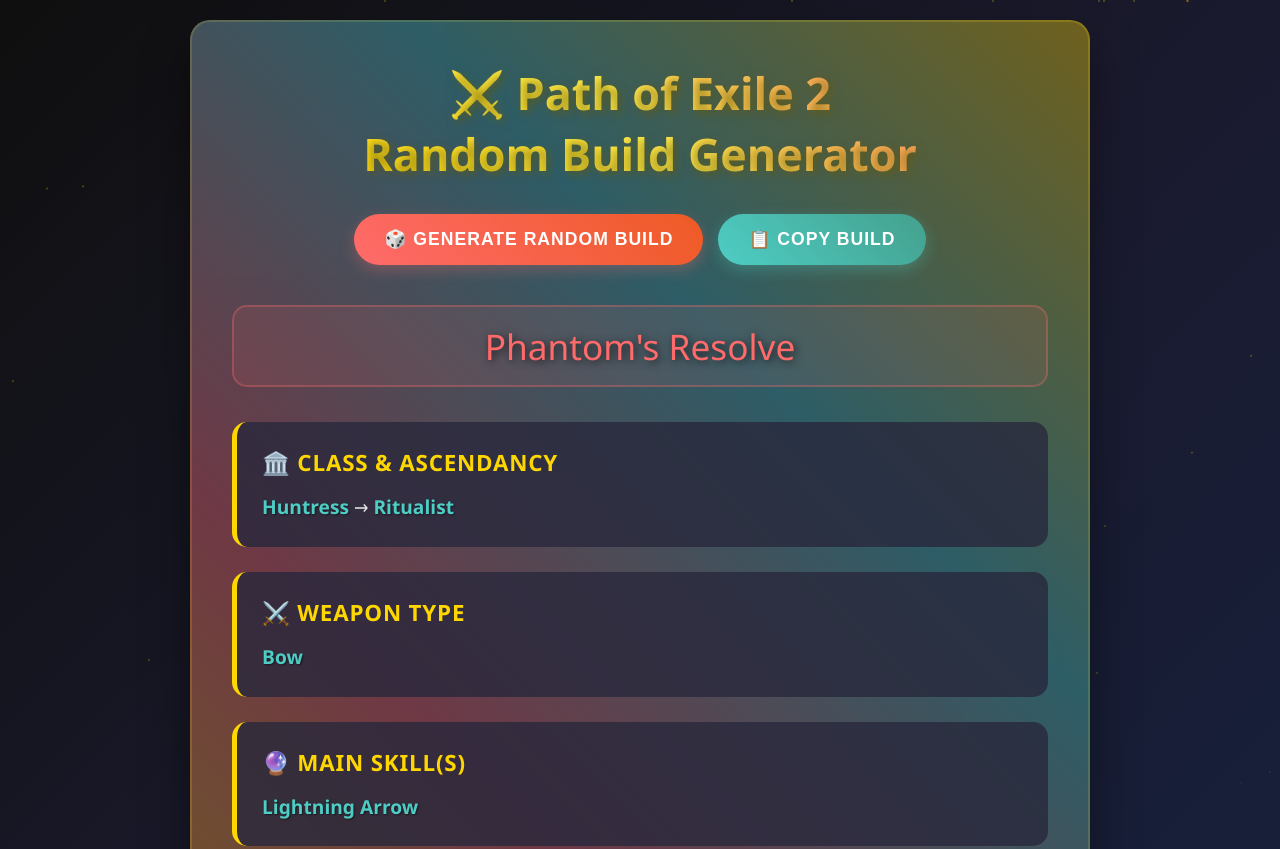
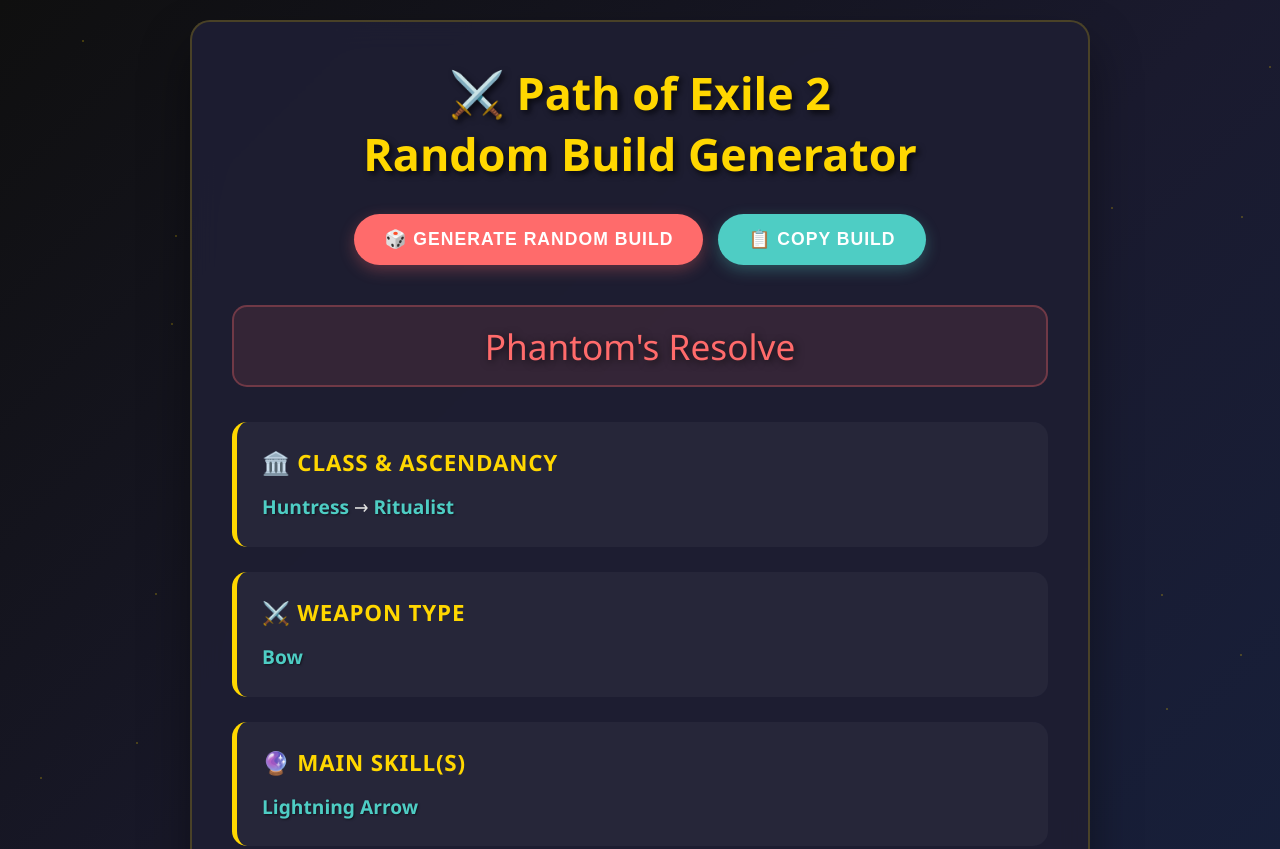
Before and after one commit to EnigmaMachine1/Poe2BuildGeneratorV2, a plain HTML site: page poe2_build_generator.html in a window 1280 px wide. Shown: the top 849 px of the page. Drawn offline with Linux system fonts and the light colour scheme.

Commit message:
remove animated colors

```diff
--- a/poe2_build_generator.html
+++ b/poe2_build_generator.html
@@ -21,7 +21,7 @@
             overflow-x: hidden;
         }
 
-        /* Animated background particles */
+        /* Static background particles */
         .bg-particles {
             position: fixed;
             top: 0;
@@ -38,24 +38,6 @@
             height: 2px;
             background: rgba(255, 215, 0, 0.3);
             border-radius: 50%;
-            animation: float 6s infinite linear;
-        }
-
-        @keyframes float {
-            0% {
-                transform: translateY(100vh) rotate(0deg);
-                opacity: 0;
-            }
-            10% {
-                opacity: 1;
-            }
-            90% {
-                opacity: 1;
-            }
-            100% {
-                transform: translateY(-10vh) rotate(360deg);
-                opacity: 0;
-            }
         }
 
         .container {
@@ -70,41 +52,12 @@
             position: relative;
         }
 
-        .container::before {
-            content: '';
-            position: absolute;
-            top: -2px;
-            left: -2px;
-            right: -2px;
-            bottom: -2px;
-            background: linear-gradient(45deg, #ffd700, #ff6b6b, #4ecdc4, #ffd700);
-            border-radius: 20px;
-            z-index: -1;
-            opacity: 0.3;
-            animation: borderGlow 3s ease-in-out infinite alternate;
-        }
-
-        @keyframes borderGlow {
-            0% { opacity: 0.3; }
-            100% { opacity: 0.6; }
-        }
-
         h1 {
             text-align: center;
             color: #ffd700;
             font-size: 2.8em;
             margin-bottom: 30px;
             text-shadow: 3px 3px 6px rgba(0, 0, 0, 0.7);
-            background: linear-gradient(45deg, #ffd700, #ffed4e, #ff6b6b);
-            -webkit-background-clip: text;
-            -webkit-text-fill-color: transparent;
-            background-clip: text;
-            animation: titlePulse 2s ease-in-out infinite alternate;
-        }
-
-        @keyframes titlePulse {
-            0% { text-shadow: 3px 3px 6px rgba(0, 0, 0, 0.7); }
-            100% { text-shadow: 3px 3px 12px rgba(255, 215, 0, 0.5); }
         }
 
         .controls {
@@ -131,25 +84,25 @@
         }
 
         .generate-btn {
-            background: linear-gradient(45deg, #ff6b6b, #ee5a24);
+            background: #ff6b6b;
             box-shadow: 0 5px 15px rgba(255, 107, 107, 0.3);
         }
 
         .export-btn {
-            background: linear-gradient(45deg, #4ecdc4, #44a08d);
+            background: #4ecdc4;
             box-shadow: 0 5px 15px rgba(78, 205, 196, 0.3);
         }
 
         .generate-btn:hover {
             transform: translateY(-3px);
             box-shadow: 0 12px 30px rgba(255, 107, 107, 0.5);
-            background: linear-gradient(45deg, #ff5252, #d63031);
+            background: #ff5252;
         }
 
         .export-btn:hover {
             transform: translateY(-3px);
             box-shadow: 0 12px 30px rgba(78, 205, 196, 0.5);
-            background: linear-gradient(45deg, #26d0ce, #2d5a87);
+            background: #26d0ce;
         }
 
         .generate-btn:active, .export-btn:active {
@@ -158,18 +111,6 @@
 
         .build-display {
             display: none;
-            animation: fadeInUp 0.8s ease;
-        }
-
-        @keyframes fadeInUp {
-            from {
-                opacity: 0;
-                transform: translateY(40px);
-            }
-            to {
-                opacity: 1;
-                transform: translateY(0);
-            }
         }
 
         .build-section {
@@ -181,21 +122,6 @@
             transition: all 0.4s ease;
             position: relative;
             overflow: hidden;
-        }
-
-        .build-section::before {
-            content: '';
-            position: absolute;
-            top: 0;
-            left: -100%;
-            width: 100%;
-            height: 100%;
-            background: linear-gradient(90deg, transparent, rgba(255, 215, 0, 0.1), transparent);
-            transition: left 0.6s ease;
-        }
-
-        .build-section:hover::before {
-            left: 100%;
         }
 
         .build-section:hover {
@@ -289,7 +215,7 @@
             position: fixed;
             top: 20px;
             right: 20px;
-            background: linear-gradient(45deg, #4ecdc4, #44a08d);
+            background: #4ecdc4;
             color: white;
             padding: 15px 25px;
             border-radius: 10px;
@@ -580,8 +506,7 @@
                 const particle = document.createElement('div');
                 particle.className = 'particle';
                 particle.style.left = Math.random() * 100 + '%';
-                particle.style.animationDelay = Math.random() * 6 + 's';
-                particle.style.animationDuration = (Math.random() * 3 + 4) + 's';
+                particle.style.top = Math.random() * 100 + '%';
                 particlesContainer.appendChild(particle);
             }
         }
@@ -670,10 +595,6 @@
 
             buildDisplay.style.display = 'block';
             exportBtn.style.display = 'inline-block';
-
-            buildDisplay.style.animation = 'none';
-            buildDisplay.offsetHeight;
-            buildDisplay.style.animation = 'fadeInUp 0.8s ease';
         }
 
         function exportBuild() {
```
